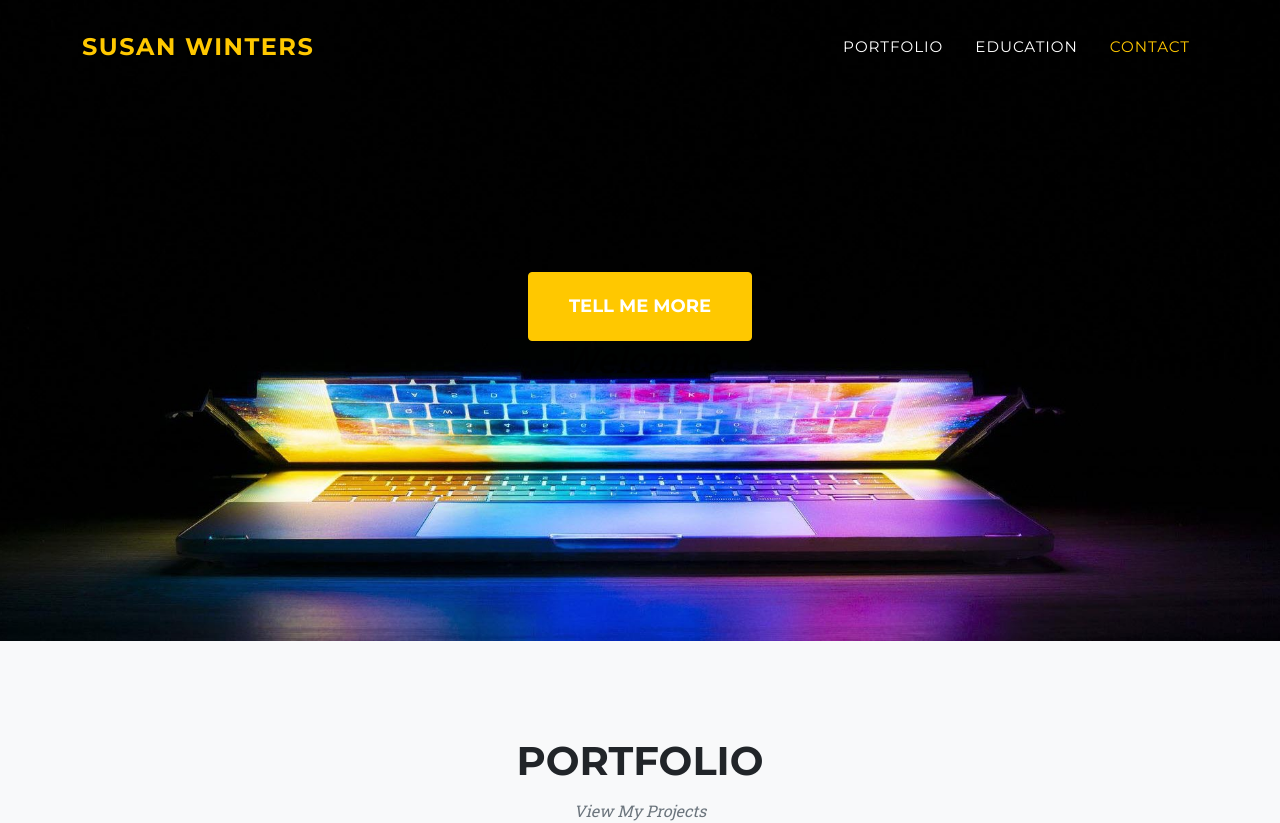
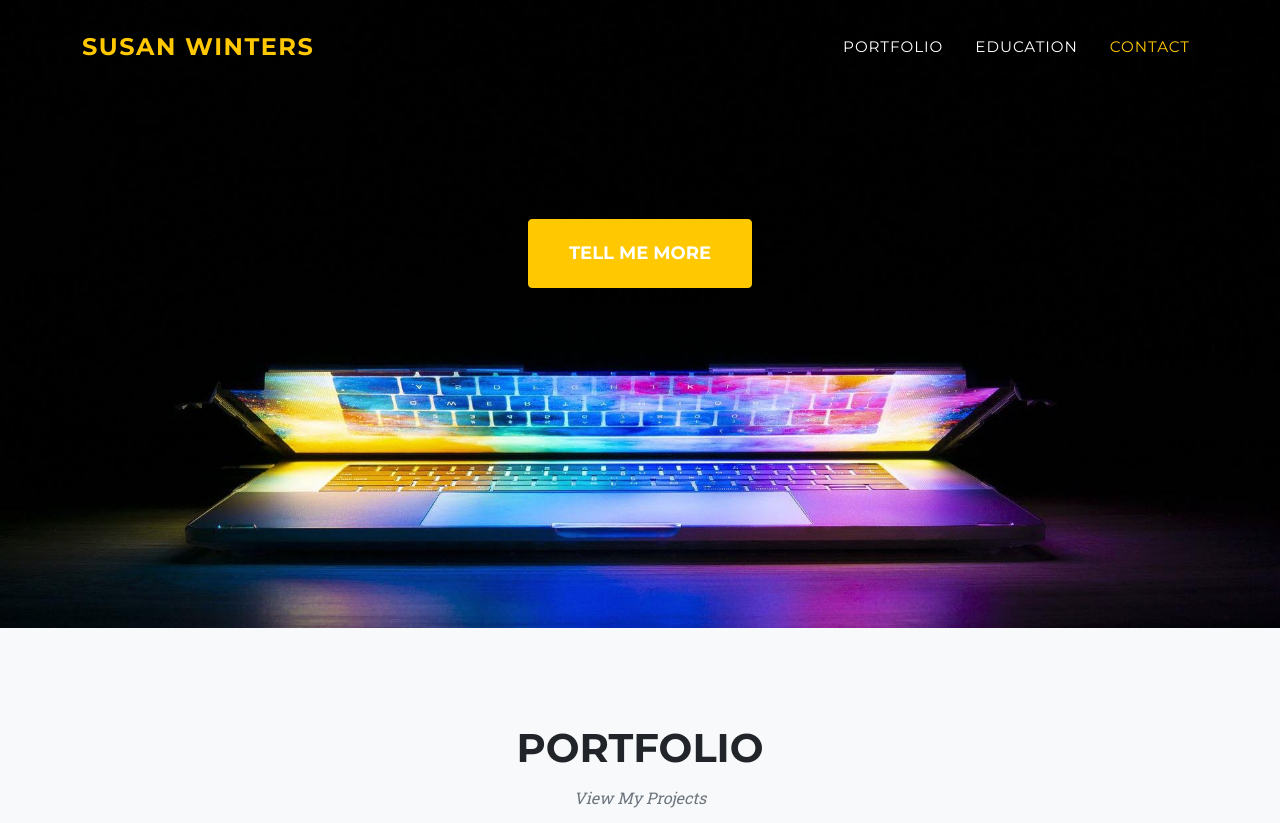
Before and after one commit to susanwinters214/Portfolio, a plain HTML site: page index.html in a window 1280 px wide. Shown: the top 823 px of the page. Drawn offline with nearby package versions, Linux system fonts and the light colour scheme.

Commit message:
moved CTA up

```diff
--- a/index.html
+++ b/index.html
@@ -43,8 +43,9 @@
         <!-- Masthead-->
         <header class="masthead">
             <div class="container">
-                <a class="btn btn-primary btn-xl text-uppercase" href="#portfolio">Tell Me More</a>
                 <div class="masthead-subheading">Welcome</div>
+                <a class="btn btn-primary btn-xl text-uppercase" href="#portfolio" style="margin-top:-200px;">Tell Me More</a>
+
                 <div class="masthead-heading text-uppercase"></div>
 
             </div>
```
